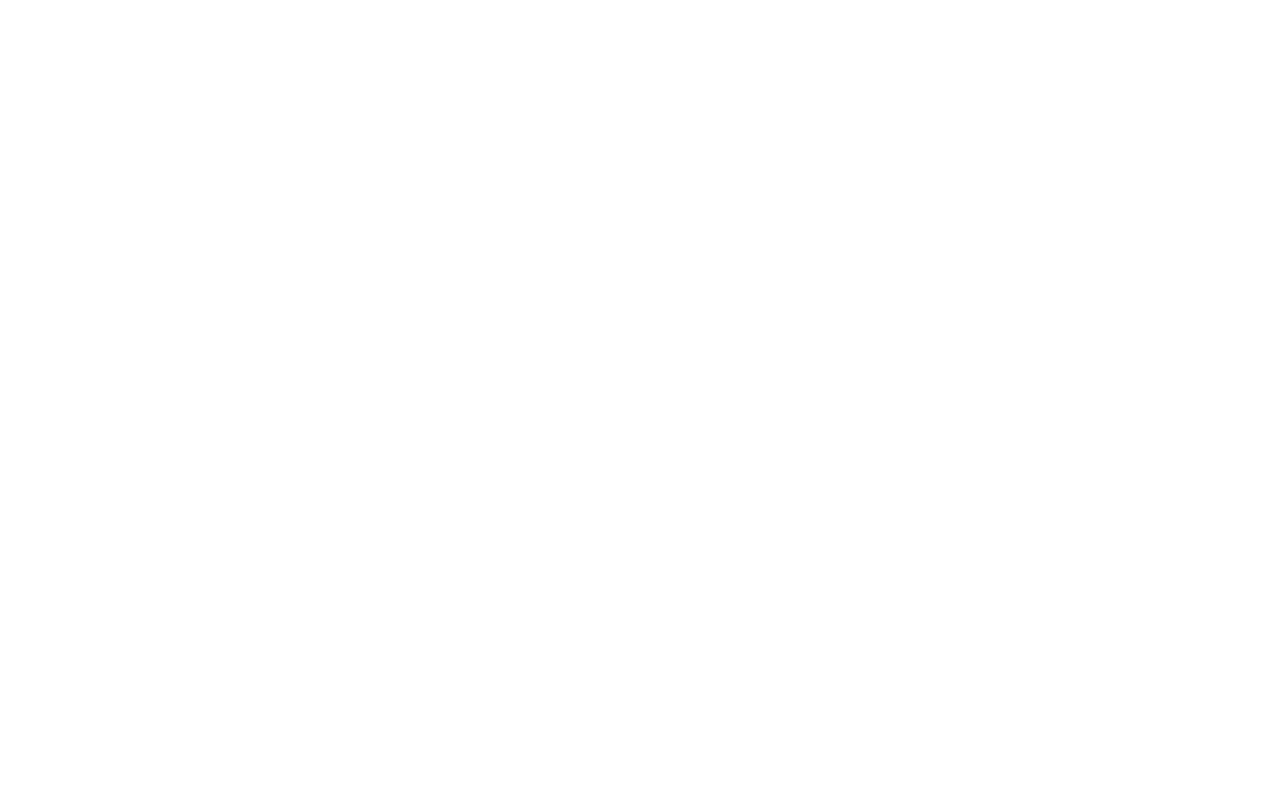
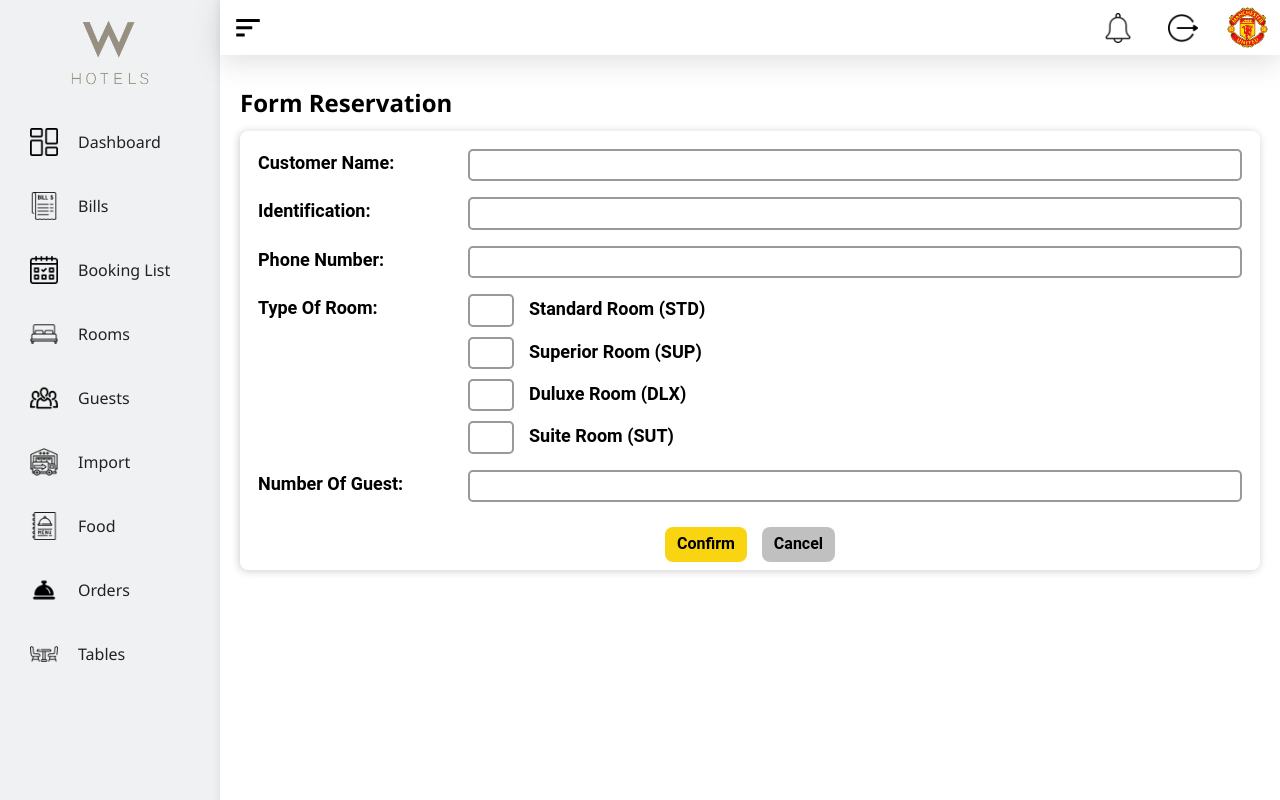
Before and after one commit to KhanhDo2604/Hotel_Management, a React (Vite) app: page /formReservation in a window 1280 px wide. Before the commit this address had no page. Built offline with nearby package versions, Linux system fonts and the light colour scheme.

Commit message:
Code Form Reservation

```diff
--- a/src/pages/BookingList/BookingList.module.scss
+++ b/src/pages/BookingList/BookingList.module.scss
@@ -103,7 +103,7 @@
 
 .modalContent {
     position: absolute;
-    top: 26%;
+    top: 30%;
     left: 68%;
     transform: translate(-50%, -50%);
     line-height: 1.4;
--- a/src/pages/BookingList/index.jsx
+++ b/src/pages/BookingList/index.jsx
@@ -74,7 +74,7 @@
         }
     })
 
-    //Counter Number
+    //Counter Number room
     const [counter, setCounter] = useState(1)
     const increase = (e) => {
         e.stopPropagation()
@@ -87,10 +87,24 @@
         }
     }
 
+    // Counter Number guests
+    const [counterGuest, setCounterGuest] = useState(1)
+    const increaseGuests = (e) => {
+        e.stopPropagation()
+        setCounterGuest(count => count + 1)
+    }
+    const decreaseGuests = (e) => {
+        e.stopPropagation()
+        if (counterGuest > 1) {
+            setCounterGuest(count => count - 1)
+        }
+    }
+
     //Reset Number
     const handleReset = (e) => {
         e.stopPropagation()
         setCounter(1)
+        setCounterGuest(1)
     }
 
     //click out modal
@@ -100,10 +114,14 @@
 
     // handleApply
     const [value, setValue] = useState(1)
+    const [guest,setGuest] = useState(1)
     let valueRef = useRef()
+    let guestRef = useRef()
     const handleApply = () => {
         valueRef.current.value = counter;
+        guestRef.current.value = counterGuest;
         setValue(valueRef.current.value)
+        setGuest( guestRef.current.value)
     }
 
     //opacity apply and minus if number === 1
@@ -124,7 +142,7 @@
                     <FontAwesomeIcon icon={faUsers} style={{ marginRight: "1rem" }} />
                     <div className={styles.active} onClick={() => setModal(prev => !prev)}>
                         <p ref={valueRef}>{value} Room</p>
-                        <p style={{ fontWeight: "bold" }}>2 Guests</p>
+                        <p ref={guestRef} style={{ fontWeight: "bold" }}>{guest} Guests</p>
                     </div>
                 </div>
                 <div>
@@ -193,18 +211,25 @@
                     <div className={styles.modal}>
                         <div className={styles.modalContent} onClick={handleModal}>
                             <div>
-                                <p style={{ fontWeight: "bold", display: "flex", alignItems: "center" }}>Rooms</p>
+                                <p style={{ fontWeight: "bold", display: "flex", alignItems: "center", marginTop: "0.5rem" }}>Guests</p>
+                                <p style={{ fontWeight: "bold", display: "flex", alignItems: "center", marginTop: "2rem" }}>Rooms</p>
                                 <div style={{ textAlign: "center", marginTop: "2rem" }}>
                                     <button className={styles.reset} onClick={handleReset} style={{ opacity }}>Reset</button>
                                 </div>
                             </div>
                             <div>
                                 <div style={{ display: "flex", justifyContent: "space-around" }}>
+                                    <p className={styles.minus} onClick={decreaseGuests} style={{ opacity }}>-</p>
+                                    <p className={styles.number}>{counterGuest}</p>
+                                    <p className={styles.plus} onClick={increaseGuests}>+</p>
+                                </div>
+
+                                <div style={{ display: "flex", justifyContent: "space-around", marginTop: "1.2rem" }}>
                                     <p className={styles.minus} onClick={decrease} style={{ opacity }}>-</p>
                                     <p className={styles.number}>{counter}</p>
                                     <p className={styles.plus} onClick={increase}>+</p>
                                 </div>
-                                <div style={{ textAlign: "center", marginTop: "1rem" }}>
+                                <div style={{ textAlign: "center", marginTop: "1.3rem" }}>
                                     <button className={styles.apply} onClick={handleApply}>Apply</button>
                                 </div>
                             </div>
--- /dev/null
+++ b/src/pages/FormReservation/FormReservation.module.scss
@@ -0,0 +1,46 @@
+.flexItem{
+    display: flex;
+    justify-content: center;
+    flex-direction: column;
+    box-shadow: -1px 1px 8px 0 rgba(0, 0, 0, 0.2);
+    padding: 0.8rem;
+    border-radius: 0.8rem;
+    .gridItem {
+        display: grid;
+        grid-template-columns: 2fr 8fr;
+        gap: 1.6rem;
+        padding: 1rem;
+        border-radius: 0.8rem;
+    }
+    label {
+        margin-right: 1rem;
+        font-weight: bold;
+        font-size: 1.8rem;
+    }
+    input {
+        width: 100%;
+        padding: 0.5rem;
+        border-radius: 0.5rem;
+        border: 0.2rem solid #999;
+    }
+    .btnConfirm{
+        background-color: #F9D410;
+        padding: 0.8rem 1.2rem;
+        border-radius: 0.8rem;
+        border: none;
+        font-weight: bold;
+        margin-right: 1.5rem;
+    }
+    .btnCancel{
+        background-color: #C0C0C0;
+        padding: 0.8rem 1.2rem;
+        border-radius: 0.8rem;
+        border: none;
+        font-weight: bold;
+    }
+    .format{
+        display: flex;
+        justify-content: center;
+        margin-top: 1.5rem;
+    }
+}
--- /dev/null
+++ b/src/pages/FormReservation/index.jsx
@@ -0,0 +1,63 @@
+import styles from "./FormReservation.module.scss";
+
+export default function FormReservation() {
+    return (
+        <div style={{padding:"1rem"}}>
+            <h3 style={{ fontWeight: "bold" }}>Form Reservation</h3>
+            <div className={styles.flexItem}>
+                <form action="" className={styles.gridItem}>
+                    <div>
+                        <label>Customer Name:</label>
+                    </div>
+                    <div >
+                        <input type="text" name="name" />
+                    </div>
+                    <div>
+                        <label>Identification:</label>
+                    </div>
+                    <div>
+                        <input type="text" name="name" />
+                    </div>
+                    <div>
+                        <label>Phone Number:</label>
+                    </div>
+                    <div>
+                        <input type="text" name="name" />
+                    </div>
+                    <div>
+                        <label>Type Of Room:</label>
+                    </div>
+                    <div>
+                        <div>
+                            <input style={{ width: "6%", marginRight: "1.5rem" }} type="text" name="name" />
+                            <label>Standard Room (STD)</label>
+                        </div>
+                        <div style={{ marginTop: "1rem" }}>
+                            <input style={{ width: "6%", marginRight: "1.5rem" }} type="text" name="name" />
+                            <label>Superior Room (SUP)</label>
+                        </div>
+                        <div style={{ marginTop: "1rem" }}>
+                            <input style={{ width: "6%", marginRight: "1.5rem" }} type="text" name="name" />
+                            <label>Duluxe Room (DLX)</label>
+                        </div>
+                        <div style={{ marginTop: "1rem" }}>
+                            <input style={{ width: "6%", marginRight: "1.5rem" }} type="text" name="name" />
+                            <label>Suite Room (SUT)</label>
+                        </div>
+                    </div>
+                    <div>
+                        <label>Number Of Guest:</label>
+                    </div>
+                    <div>
+                        <input type="text" name="name" />
+                    </div>
+                </form>
+                <div className={styles.format}>
+                    <button className={styles.btnConfirm}>Confirm</button>
+                    <button className={styles.btnCancel}>Cancel</button>
+                </div>
+            </div>
+
+        </div>
+    );
+}
--- a/src/pages/RoomList/index.jsx
+++ b/src/pages/RoomList/index.jsx
@@ -139,6 +139,10 @@
             },
         }
     ]
+    const converPage = () => {
+        location.href = "/formReservation"
+    }
+
     return (
         <>
             {
@@ -232,7 +236,7 @@
                         <div className={styles.roomRight}>
                             <p className={styles.price}>{value.price}</p>
                             <div className={styles.btnClick}>
-                                <button className={styles.btnLeft}>Book</button>
+                                <button className={styles.btnLeft} onClick={converPage}>Book</button>
                             </div>
 
                         </div>
--- a/src/pages/index.js
+++ b/src/pages/index.js
@@ -7,5 +7,6 @@
 export { default as Ordering } from "./Ordering";
 export { default as RoomList } from "./RoomList";
 export { default as Table } from "./Table";
+export {default as FormReservation} from "./FormReservation"
 export {default as Login} from "./Login";
 export {default as ForgotPassword} from "./ForgotPassword";
--- a/src/routes.js
+++ b/src/routes.js
@@ -10,6 +10,7 @@
   Table,
   Login,
   ForgotPassword,
+  FormReservation,
 } from "./pages";
 import bell from "./assets/bell.png";
 import chair from "./assets/chair.png";
@@ -32,26 +33,25 @@
     path: "/billing",
     page: Billing,
     icon: bill,
-        name: "Bills"
+    name: "Bills",
   },
   {
     path: "/bookinglist",
     page: BookingList,
     icon: booking,
-        name: "Booking List"
-
+    name: "Booking List",
   },
   {
     path: "/rooms",
     page: RoomList,
     icon: bed,
-        name: "Rooms"
+    name: "Rooms",
   },
   {
     path: "/guests",
     page: GuestList,
     icon: guest,
-        name: "Guests"
+    name: "Guests",
   },
   {
     path: "/import",
@@ -63,20 +63,20 @@
     path: "/menu",
     page: Menu,
     icon: menu,
-        name: "Food"
+    name: "Food",
   },
   {
     path: "/ordering",
     page: Ordering,
     icon: bell,
-        name: "Orders"
+    name: "Orders",
   },
   {
     path: "/tables",
     page: Table,
     icon: chair,
-        name: "Tables"
-    }
+    name: "Tables",
+  },
 ];
 const hiddenRoutes = [
   {
@@ -87,5 +87,9 @@
     path: "/forgotPassword",
     page: ForgotPassword,
   },
+  {
+    path: "/formReservation",
+    page: FormReservation,
+  },
 ];
 export { routes, hiddenRoutes };
```
Lines whose indentation alone changed are shown as unchanged.
